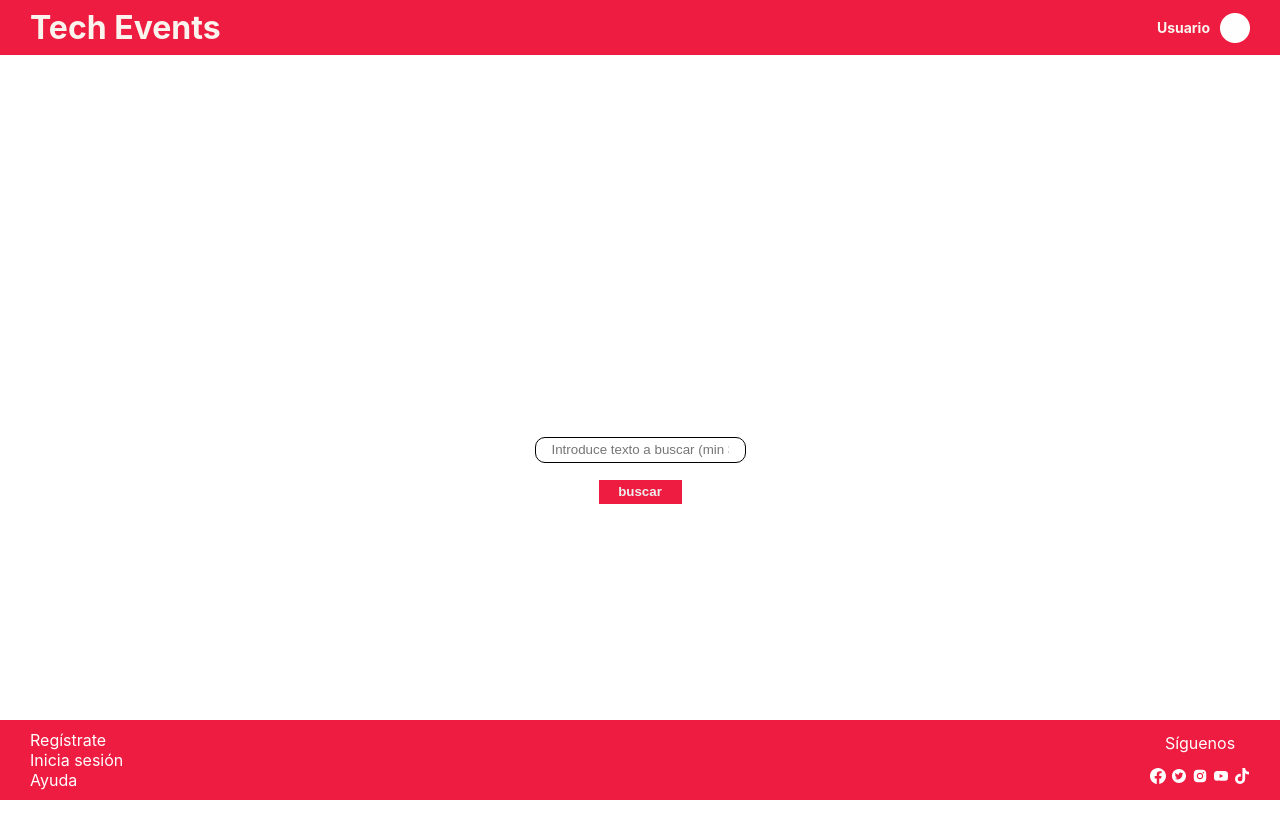
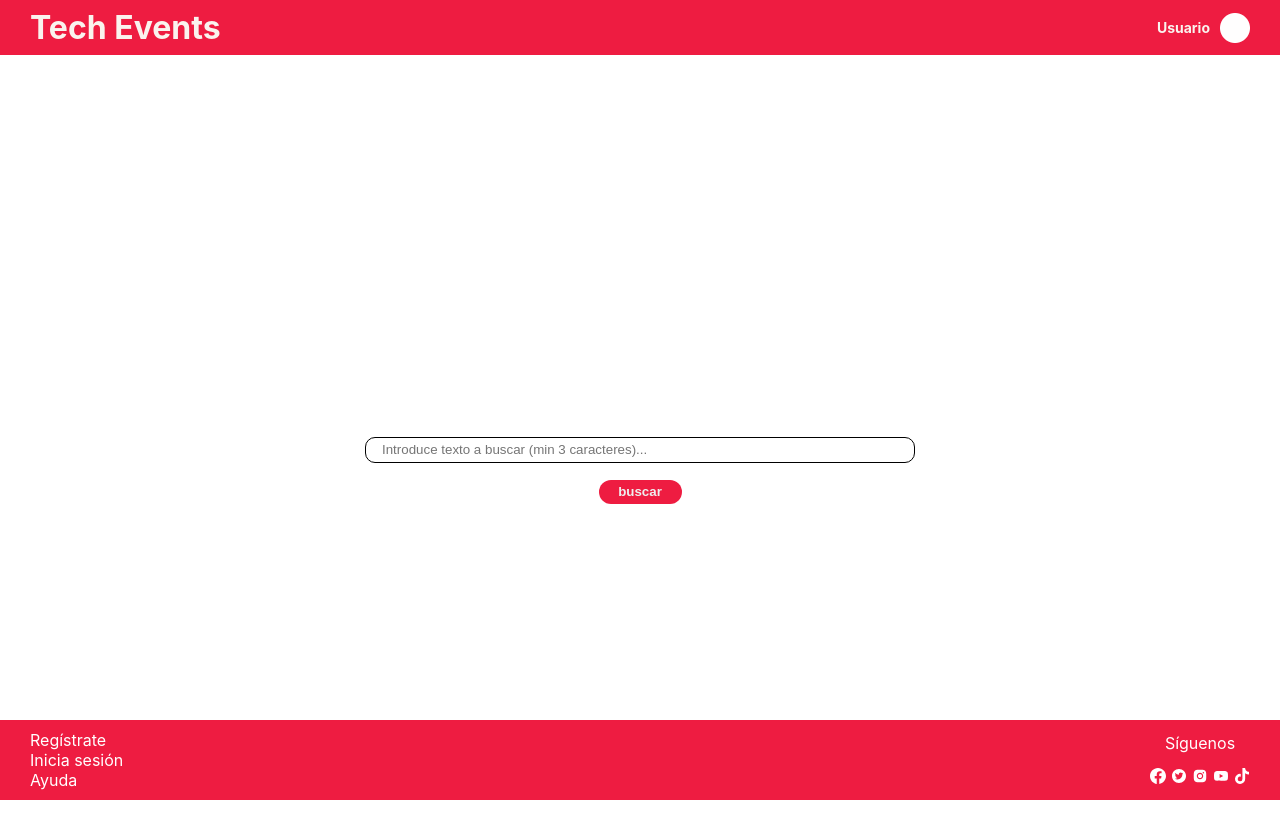
Before and after one commit to mihaelagheorghiu10/TechEvents-frontt, a React (Create React App) app: page / in a window 1280 px wide. Shown: the top 838 px of the page. Built offline with nearby package versions, Linux system fonts and the light colour scheme.

Commit message:
add style to searchbar

```diff
--- a/src/components/Searchbar/searchbar.module.css
+++ b/src/components/Searchbar/searchbar.module.css
@@ -1,6 +1,8 @@
 .searchbarContainer {
   padding: 0;
   margin: 0;
+  width: 100%;
+  max-width: 550px;
 }
 .searchForm {
   display: flex;
@@ -26,6 +28,7 @@
   color: #eee;
   font-size: 16;
   font-weight: bold;
+  border-radius: 20px;
 }
 
 .formikErrorMsg {
```
